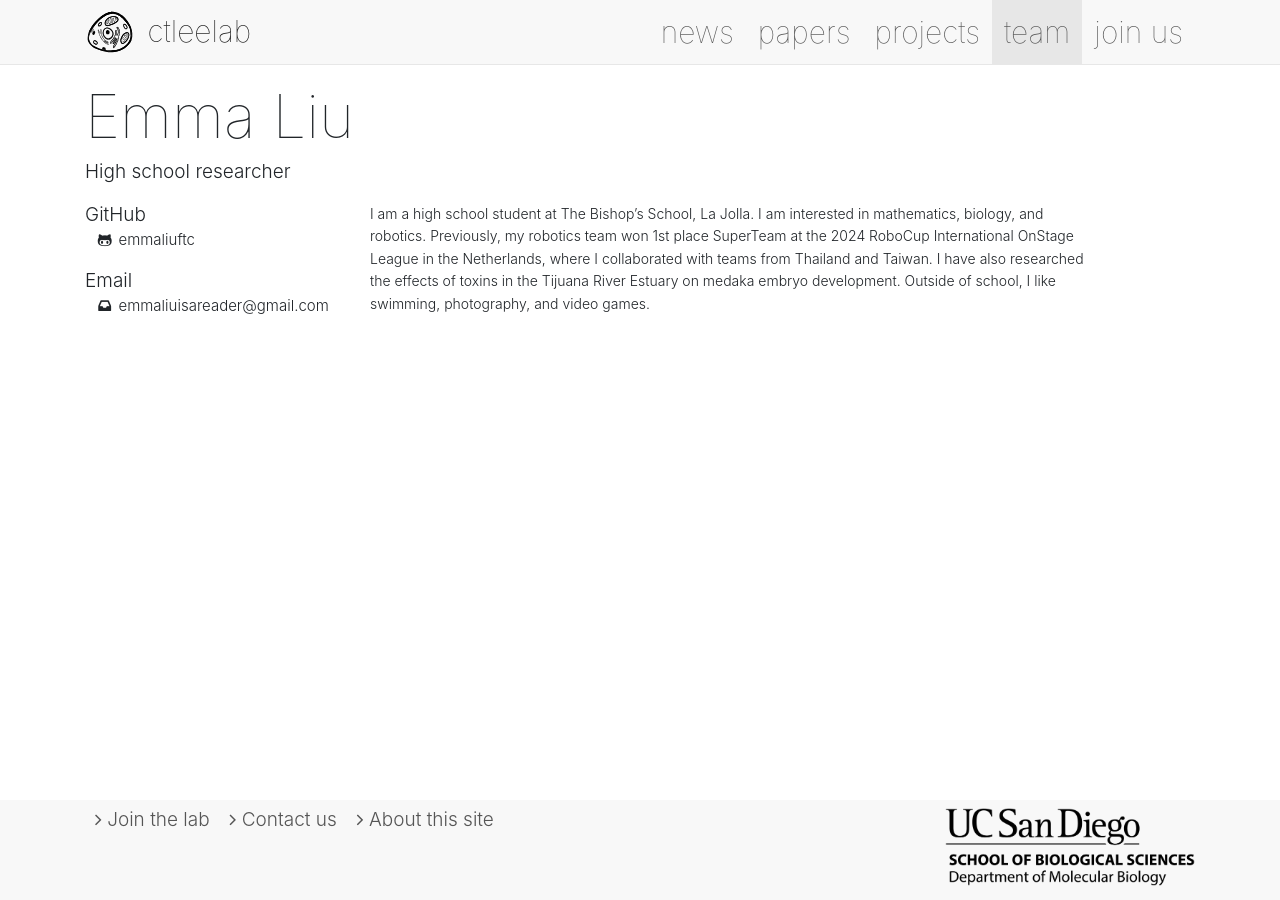
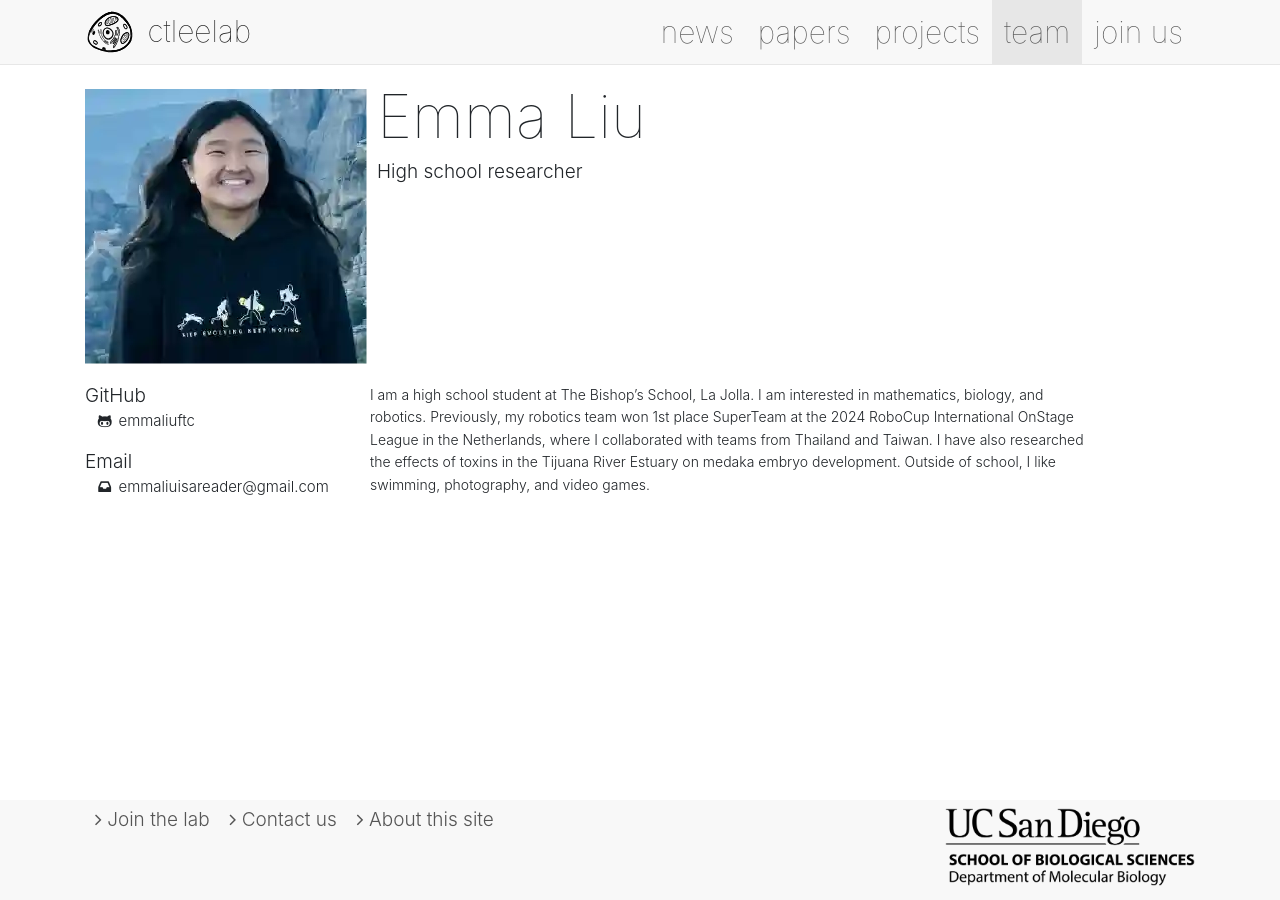
Before and after one commit to ctleelab/bulletin, a Jekyll site: the page built from team/_posts/2024-05-27-emma-liu.md, in a window 1280 px wide. Built offline with Jekyll 4.4.1, drawn with Linux system fonts in a browser that asks for light colours.

Commit message:
Update 2024-05-27-emma-liu.md
Added image to post for Emma

```diff
--- a/team/_posts/2024-05-27-emma-liu.md
+++ b/team/_posts/2024-05-27-emma-liu.md
@@ -8,7 +8,7 @@ github: emmaliuftc
 scholar:
 orcid:
 website:
-image:
+image: /images/team/emma-liu.webp
 cv:
 email: emmaliuisareader@gmail.com
 alumni: false
```
